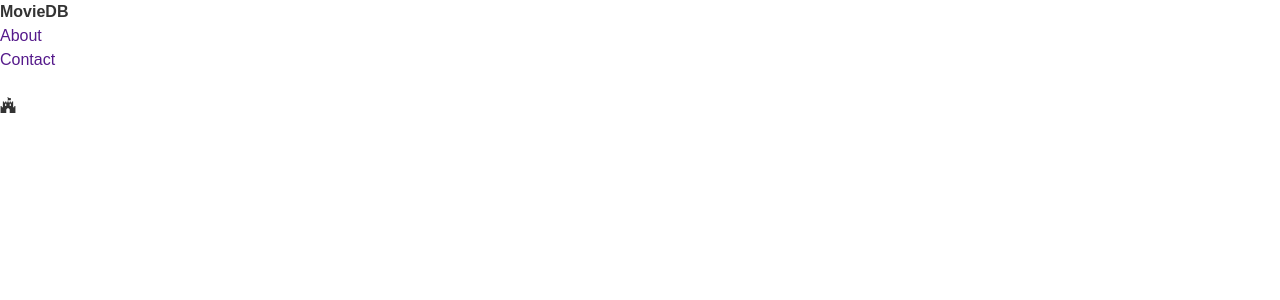
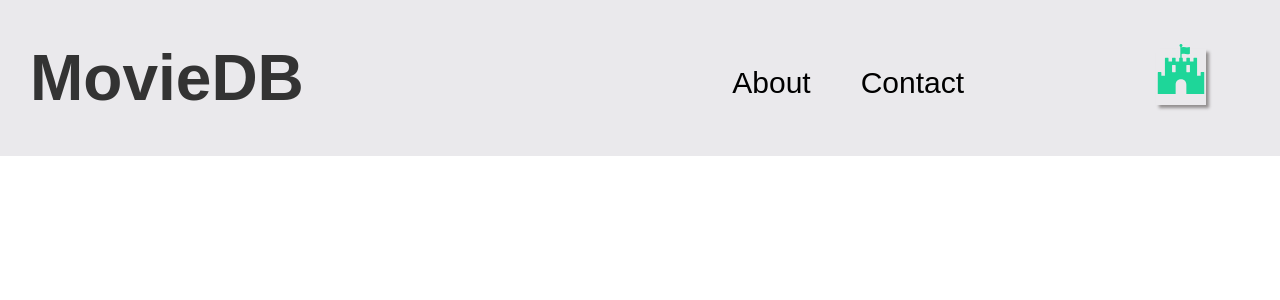
Before and after one commit to Cappeloow/MovieDB, a React (Vite) app: page / in a window 1280 px wide. Shown: the top 300 px of the page. Built offline with nearby package versions, Linux system fonts and the light colour scheme.

Commit message:
added the basics on the header

```diff
--- a/src/components/Header/Header.jsx
+++ b/src/components/Header/Header.jsx
@@ -1,12 +1,13 @@
 import React from "react"
 import NavLinks from "./NavLinks/NavLinks";
 import MyMovies from "./MyMovies/MyMovies"
+import './header.css';
 export default function Header(){
     return (
-        <div>
+        <header>
           <h1>MovieDB</h1>
           <NavLinks />
           <MyMovies/>
-        </div>
+        </header>
       );
 }
--- /dev/null
+++ b/src/components/Header/MyMovies/MyMovies.css
@@ -0,0 +1,10 @@
+.headerIcon {
+    padding:20px;
+    margin:20px;
+    width:10%;
+}
+.headerIcon > a {
+    font-size:50px;
+    color:rgba(0, 212, 142, 0.87);
+    box-shadow: 3px 3px 3px rgb(146, 143, 143);
+}
--- a/src/components/Header/MyMovies/MyMovies.jsx
+++ b/src/components/Header/MyMovies/MyMovies.jsx
@@ -1,8 +1,9 @@
 import { FaFortAwesome } from 'react-icons/fa';
+import "./MyMovies.css"
 export default function MyMovies () {
    return (
-    <div>
-    <h1><FaFortAwesome /></h1>
+    <div className="headerIcon">
+        <a href="/"><FaFortAwesome /></a>
     </div>
    )
 }
--- /dev/null
+++ b/src/components/Header/NavLinks/NavLinks.css
@@ -0,0 +1,17 @@
+.headerLinks {
+    width:40%;
+}
+
+.headerLinks > ul {
+display:flex;
+margin:20px;
+padding:20px;
+gap:50px;
+font-size:30px;
+justify-content: center;
+align-items: center;
+height:80%;
+}
+.headerLinks > ul > li > a{
+    color:black;
+}
--- a/src/components/Header/NavLinks/NavLinks.jsx
+++ b/src/components/Header/NavLinks/NavLinks.jsx
@@ -1,13 +1,13 @@
 import React from "react";
-
+import "./NavLinks.css";
 export default function NavLinks () {
     return (
-        <div>
+        <nav className="headerLinks">
         <ul>
             <li><a href="">About</a></li>
             <li><a href="">Contact</a></li>
             <li><a href=""></a></li>
         </ul>
-    </div>
+    </nav>
     )
 }
--- /dev/null
+++ b/src/components/Header/header.css
@@ -0,0 +1,10 @@
+header {
+    display:flex;
+    background-color: rgba(208, 204, 211, 0.438);
+}
+header > h1 {
+    font-size:4rem;
+    padding:20px;
+    margin:10px;
+    width:50%;
+}
--- a/src/index.css
+++ b/src/index.css
@@ -64,3 +64,10 @@ body {
 a {
   text-decoration: none;
 }
+ul {
+  list-style-type: none;
+}
+
+li {
+  list-style-type: none;
+}
```
Also changed, not shown: src/components/Header/style.css (deleted).
